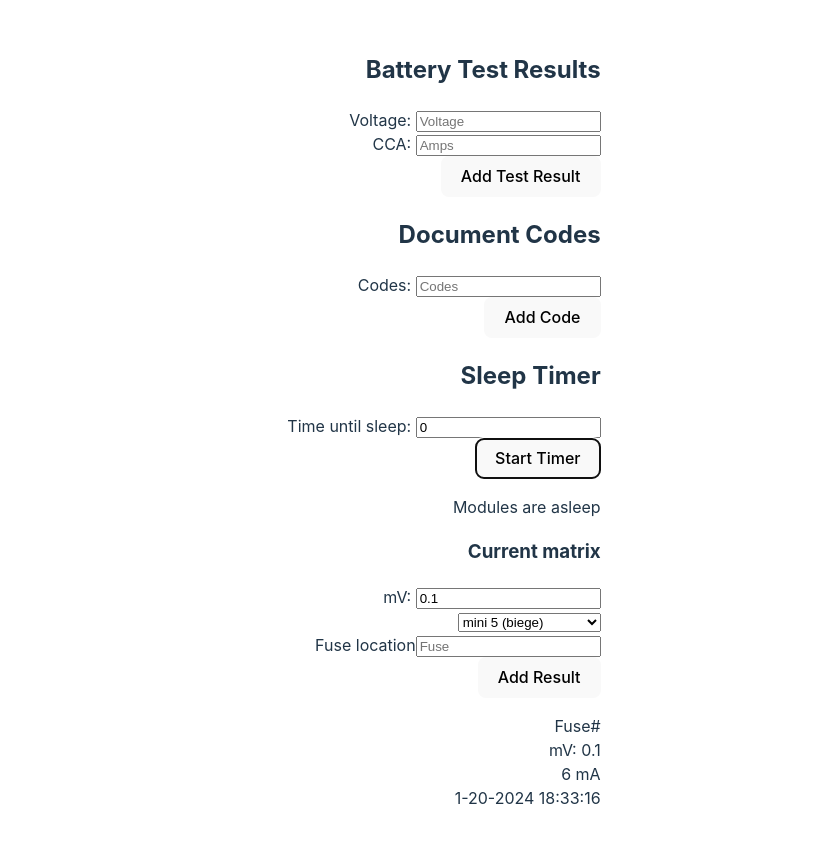
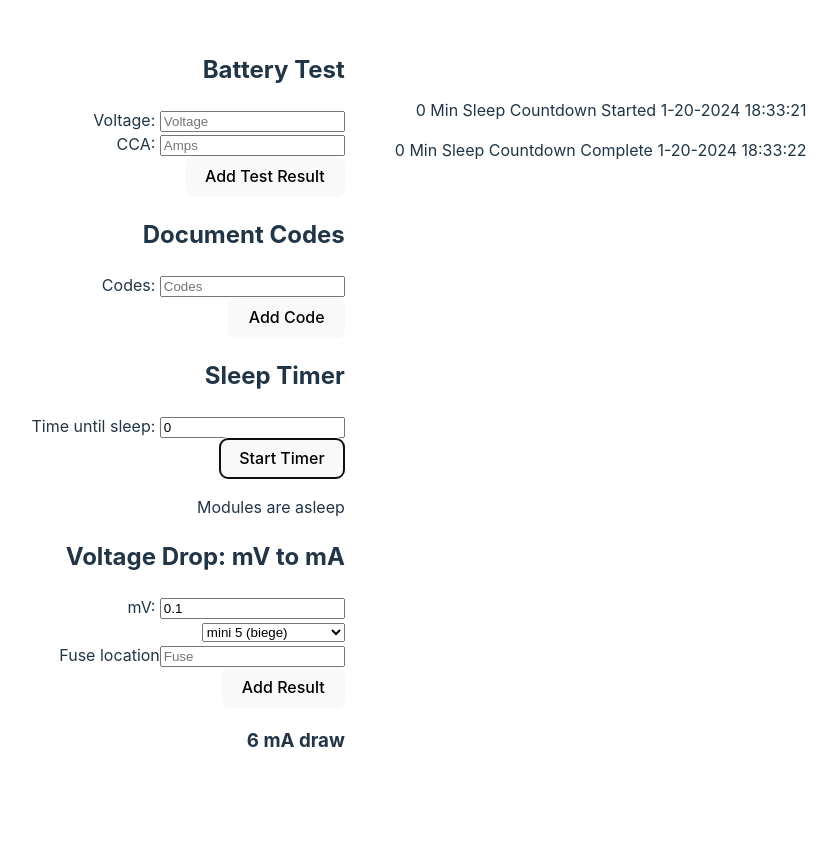
Before and after one commit to dielawn/parasitic-draw-aid, a React (Vite) app: page / in a window 1280 px wide. Both pictures are taken after a click on the button "Start Timer". Shown: the top 842 px of the page, without its empty margins (196-1033 px from the left). After the commit the page ends 806 px from the top, so only its background shows below. Built offline with nearby package versions, Linux system fonts and the light colour scheme.

Commit message:
timestamp at timer and fixed timestamp bug

```diff
--- a/src/App.css
+++ b/src/App.css
@@ -46,3 +46,12 @@
 .red {
   color: red;
 }
+.flex {
+  display: flex;
+}
+.pad {
+  padding: 25px;
+}
+.resultsDiv {
+  padding: 50px;
+}
--- a/src/App.jsx
+++ b/src/App.jsx
@@ -25,9 +25,10 @@ function App() {
   const [code, setCode] = useState('')
   const [codeArray, setCodeArray] = useState([])
 
+  const [timeLog, setTimeLog] = useState([])
 
   return (
-    <div>
+    <div className='flex'>
    <form action="none">
    <BatteryTest
       batVolts={batVolts}
@@ -41,7 +42,10 @@ function App() {
       setCode={setCode}
       setCodeArray={setCodeArray}
     />
-   <Timer />
+   <Timer
+
+    setTimeLog={setTimeLog}
+  />
    <MVToAmps
       mV={mV}
       fuseType={fuseType}
@@ -54,15 +58,16 @@ function App() {
       setDrawResults={setDrawResults}
     />
 
-  <TestResults
+
+
+   </form>
+
+   <TestResults
     batTestResults={batTestResults}
     codeArray={codeArray}
     drawResults={drawResults}
+    timeLog={timeLog}
      />
-
-   </form>
-
-
 
     </div>
   )
--- a/src/BatteryTest.jsx
+++ b/src/BatteryTest.jsx
@@ -6,7 +6,7 @@ export const BatteryTest = ({batVolts, batAmps, setBatAmps, setBattVoltage, setB
    const handleResult = () => {
     if (batVolts !== '') {
       const timestamp = getDateTime()
-      setBattTestResults(prevResults => [...prevResults, { volts: batVolts, amps: batAmps, timestamp }])
+      setBattTestResults(prevResults => [...prevResults, { volts: batVolts, amps: batAmps, timestamp: timestamp }])
       setBattVoltage('')
       setBatAmps('')
     }
@@ -15,7 +15,7 @@ export const BatteryTest = ({batVolts, batAmps, setBatAmps, setBattVoltage, setB
 
   return (
     <>
-      <h2>Battery Test Results</h2>
+      <h2>Battery Test</h2>
       <label htmlFor="battVolts">Voltage: </label>
       <input
         type="text"
--- a/src/Codes.jsx
+++ b/src/Codes.jsx
@@ -2,7 +2,7 @@
 export const DocumentCodes = ({code, setCode, setCodeArray}) => {
 
     const handleCode = () => {
-        setCodeArray((prevCodes) => [...prevCodes, code])
+        setCodeArray((prevCodes) => [...prevCodes, [ code ]])
         setCode('')
       }
 
--- a/src/FindCurrent.jsx
+++ b/src/FindCurrent.jsx
@@ -2,7 +2,7 @@ import { useEffect } from 'react'
 import { getDateTime } from './utils'
 import { fuseVoltageDropObj } from './voltageDrop'
 
-const timestamp = getDateTime()
+
 
 
 export const MVToAmps = ({mV, fuseType, mADraw, setMV, setFuseType, setMADraw, setFuseLocation, fuseLocation, setDrawResults }) => {
@@ -19,23 +19,26 @@ export const MVToAmps = ({mV, fuseType, mADraw, setMV, setFuseType, setMADraw, s
     }
 
     const findAmperage = () => {
-        const stringMV = mV.toFixed(1).toString();
-        console.log('stringMV:', stringMV);
-        console.log('fuseType:', fuseType);
-
+        const stringMV = mV.toFixed(1).toString()
         // Check if the property exists before accessing it
         if (fuseVoltageDropObj[stringMV] && fuseVoltageDropObj[stringMV][fuseType]) {
-            const draw = fuseVoltageDropObj[stringMV][fuseType];
-            setMADraw(draw);
+            const draw = fuseVoltageDropObj[stringMV][fuseType]
+            setMADraw(draw)
         } else {
-            console.log('Error: Property not found in fuseVoltageDropObj');
+            console.log('Error: Property not found in fuseVoltageDropObj')
         }
     }
 
 
     const handleResult = () => {
-        setDrawResults(prevResults => [...prevResults, {fuseLocation: fuseLocation, mV: mV, mADraw: mADraw, timestamp}])
+        const timestamp = getDateTime()
+        setDrawResults(prevResults => [...prevResults, {fuseLocation: fuseLocation, mV: mV, mADraw: mADraw, fuseType: splitLetNum(fuseType), timestamp: timestamp}])
         setFuseLocation('')
+    }
+
+    const splitLetNum = (inputString) => {
+       const [letters, nums] = inputString.split(/([a-zA-Z]+)([0-9]+)/).slice(1)
+       return `${letters} ${nums}`
     }
 
     useEffect(() => {
@@ -43,10 +46,9 @@ export const MVToAmps = ({mV, fuseType, mADraw, setMV, setFuseType, setMADraw, s
             findAmperage();
         }
     })
-
     return (
-        <>
-        <h3>Current matrix</h3>
+        <div>
+        <h2>Voltage Drop: mV to mA</h2>
         <label htmlFor='mVInput'>mV: </label>
         <input
             id='mVInput'
@@ -79,7 +81,7 @@ export const MVToAmps = ({mV, fuseType, mADraw, setMV, setFuseType, setMADraw, s
             type="text">
         </input><br></br>
         <button type='button' onClick={handleResult}>Add Result</button>
-        <p>Fuse# {fuseLocation}<br></br>mV: {mV}<br></br>{mADraw} mA <br></br>{timestamp}</p>
-        </>
+        <h3>{mADraw} mA draw</h3>
+        </div>
     )
 }
--- a/src/Results.jsx
+++ b/src/Results.jsx
@@ -1,20 +1,21 @@
 import { getDateTime } from "./utils"
 
-export const TestResults = ({batTestResults, drawResults, codeArray}) => {
-   const timestamp = getDateTime()
+export const TestResults = ({batTestResults, drawResults, codeArray, timeLog}) => {
+
     return (
-        <div>
+        <div className="resultsDiv">
         {batTestResults.map((resultObj, index) => (
           <p key={index}>Battery Test: {resultObj.volts} volts, {resultObj.amps} cca <br></br>{resultObj.timestamp} </p>
         ))}
         {codeArray.map((item, index) => (
-          <p key={index}>Code: {item}<br></br>{timestamp}</p>
+          <p key={index}>Code: {item}</p>
         ))}
           {drawResults.map((resultObj, index) => (
-            <p key={index}>Fuse# {resultObj.fuseLocation}<br></br>mV: {resultObj.mV}<br></br>{resultObj.mADraw} mA <br></br>{timestamp}</p>
+            <p key={index}>Fuse# {resultObj.fuseLocation}<br></br>Type: {resultObj.fuseType}<br></br> {resultObj.mV} mV<br></br>{resultObj.mADraw} mA <br></br>{resultObj.timestamp}</p>
         ))}
-
-
+        {timeLog.map((resultObj, index) => (
+            <p key={index}>{(resultObj.duration)  / 60} Min {resultObj.txt}{resultObj.timestamp}</p>
+        ))}
       </div>
     )
 }
--- a/src/Timer.jsx
+++ b/src/Timer.jsx
@@ -1,15 +1,29 @@
-import { useEffect, useState } from "react";
+import { useEffect, useState, useRef } from "react";
+import { getDateTime } from "./utils"
 
-export const Timer = () => {
+export const Timer = ({setTimeLog}) => {
   const [time, setTime] = useState('')
   const [message, setMessage] = useState("Enter Time & Click Start Timer")
+  const isMounted = useRef(true)
+
+
+
+  const handleTimeLog = (txt) => {
+    const timestamp = getDateTime()
+    const duration = time
+    setTimeout(() => {
+      setTimeLog(prevResults => [...prevResults, {duration: duration, txt: txt, timestamp: timestamp}])
+    }, 1000)
+  }
 
   const countDown = () => {
+    handleTimeLog('Sleep Countdown Started ')
     const intervalId = setInterval(() => {
       setTime((prevTime) => {
         if (prevTime <= 0) {
           clearInterval(intervalId);
           setMessage("Modules are asleep")
+          handleTimeLog('Sleep Countdown Complete ')
           return 0
         } else {
             setMessage(`Time remaining: ${prevTime}`)
@@ -44,7 +58,7 @@ export const Timer = () => {
       isMounted = false
       clearInterval(intervalId)
     }
-  }, [])
+  }, [setTimeLog])
 
   return (
     <>
```
